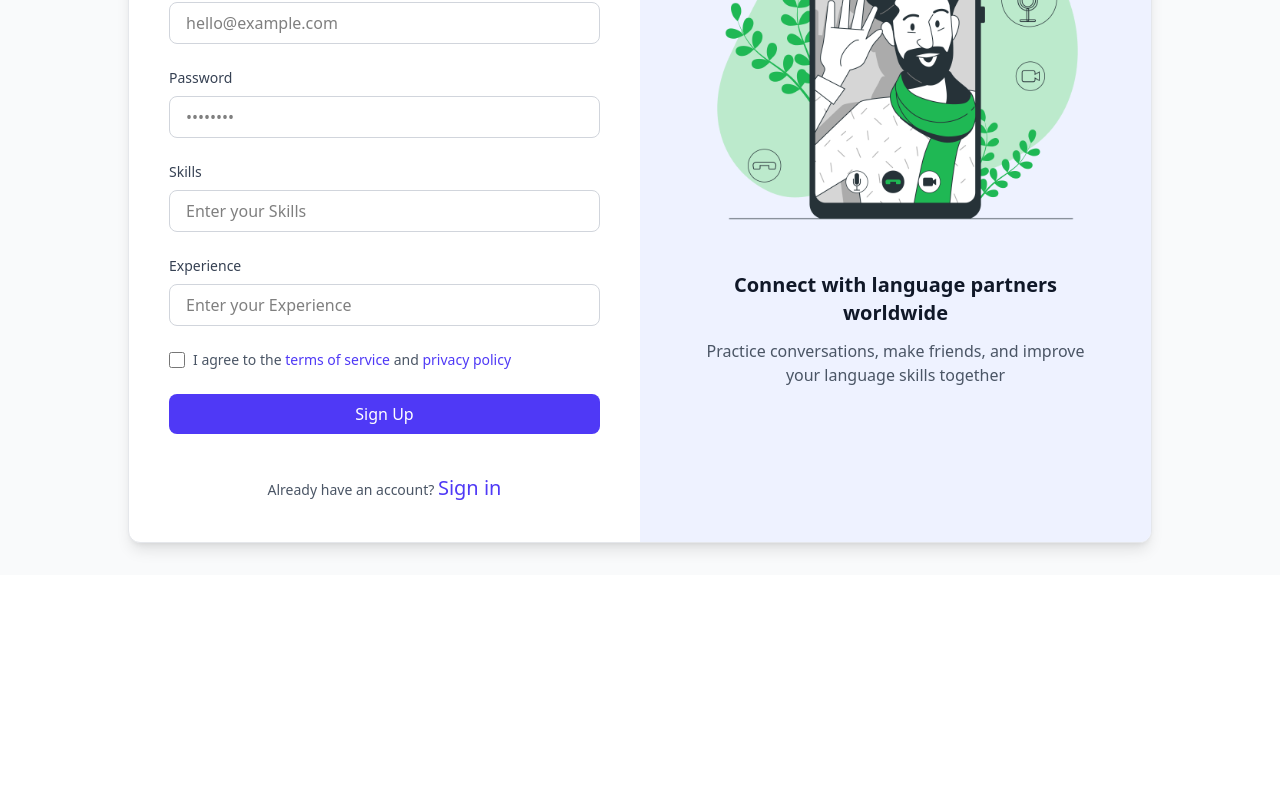
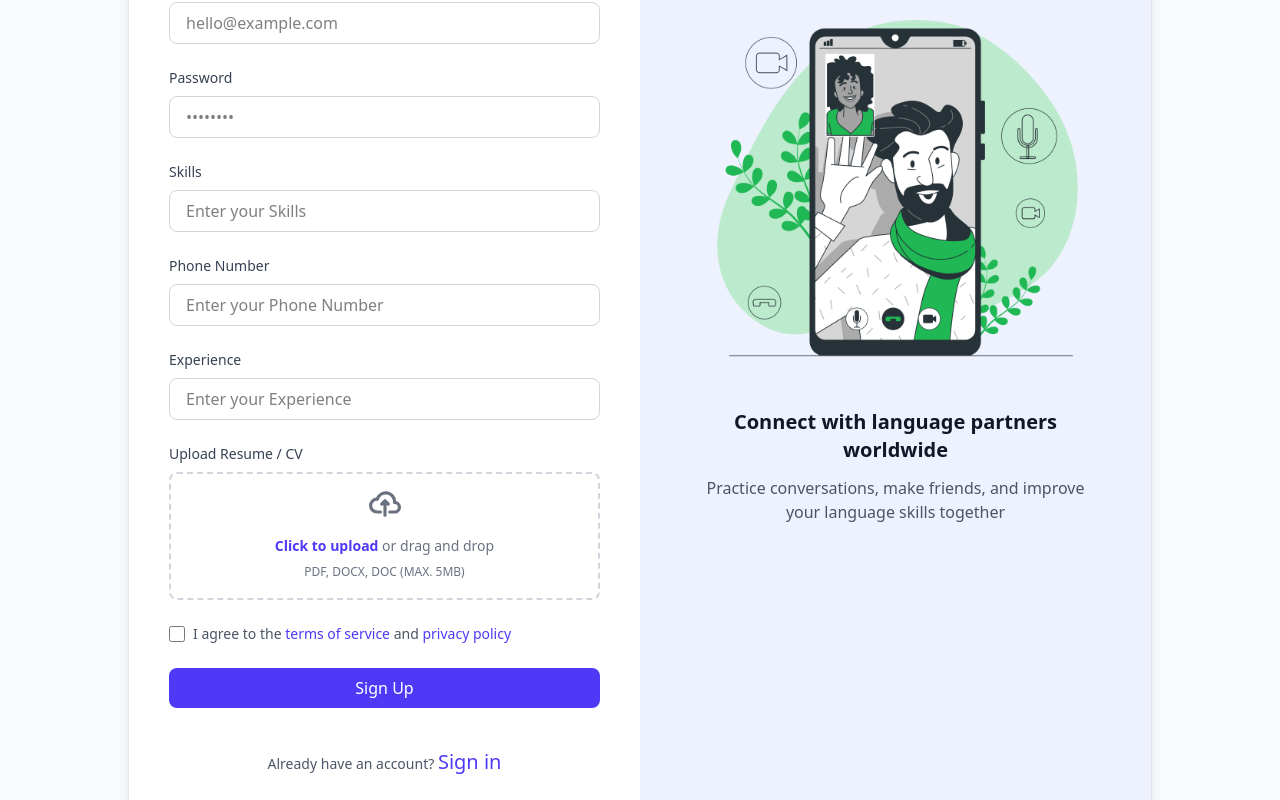
Before and after one commit to Sachin004-tech/ServEase, a React (Vite) app in the folder frontend/: page /signupprofessional in a window 1280 px wide. Shown: the part 394-1194 px from the top of the page. Before the commit the page ends 969 px from the top, so only its background shows below. Built offline with nearby package versions, Linux system fonts and the light colour scheme.

Commit message:
feat: document field in signup form

```diff
--- a/frontend/src/api/auth.jsx
+++ b/frontend/src/api/auth.jsx
@@ -12,9 +12,13 @@ export const CustomerSignup = async (signupData) => {
 
 export const ProfessionalSignup = async (signupData) => {
   try {
+    const isFormData = signupData instanceof FormData;
     const response = await axiosInstance.post(
       "/professional/signup",
-      signupData
+      signupData,
+      {
+        headers: isFormData ? { "Content-Type": "multipart/form-data" } : {},
+      }
     );
     return response.data;
   } catch (error) {
--- a/frontend/src/pages/register/SignUpCustomer.jsx
+++ b/frontend/src/pages/register/SignUpCustomer.jsx
@@ -8,8 +8,10 @@ import { unwrapResult } from "@reduxjs/toolkit"; //unwrapResult – Redux Toolki
 import { zodResolver } from "@hookform/resolvers/zod";
 import { customerSignupSchema } from "../../utils/schema/customerSignupSchema";
 import { toast } from "react-toastify";
+import { useNavigate } from "react-router-dom";
 
 const SignUpCustomer = () => {
+  const navigate = useNavigate();
   const dispatch = useDispatch();
   const { loading, error, user } = useSelector((state) => state.auth); //Redux store se authentication-related data nikal rahe hain (state.auth se)
 
@@ -38,6 +40,7 @@ const SignUpCustomer = () => {
       console.log(res);
 
       if (res.success) {
+        navigate("/");
         toast.success("Signup successful!");
       } else {
         toast.error("Email is already registered!");
--- a/frontend/src/pages/register/SignUpProfessional.jsx
+++ b/frontend/src/pages/register/SignUpProfessional.jsx
@@ -7,43 +7,52 @@ import { professionalUserSignup } from "../../redux/feature/auth/authSlice";
 import { unwrapResult } from "@reduxjs/toolkit";
 import { zodResolver } from "@hookform/resolvers/zod";
 import { professionalSignupSchema } from "../../utils/schema/professionalSignupSchema";
+import { useNavigate } from "react-router-dom";
+import { toast } from "react-toastify";
+import "react-toastify/dist/ReactToastify.css";
 
 const SignUpProfessional = () => {
-
+  const navigate = useNavigate();
   const dispatch = useDispatch();
   const { loading, error, user } = useSelector((state) => state.auth);
 
   const {
     register,
     handleSubmit,
+    watch,
     formState: { errors },
   } = useForm({
     resolver: zodResolver(professionalSignupSchema),
   });
 
+  const selectedFile = watch("file");
+
   const onSubmit = async (data) => {
     try {
-      //  Dispatching Redux thunk action
-      // This sends user data to Redux → then to API → backend
-      const resultAction = await dispatch(
-        professionalUserSignup({
-          name: data.name,
-          email: data.email,
-          password: data.password,
-          skill: data.skill,
-          experience: data.experience,
-        })
-      )
-      const res = unwrapResult(resultAction)         // unwrapResult extracts the actual payload returned from the thunk
-      console.log(res)
+      const formData = new FormData();
+      formData.append("name", data.name);
+      formData.append("email", data.email);
+      formData.append("password", data.password);
+      formData.append("skill", data.skill);
+      formData.append("experience", data.experience);
+      formData.append("phone", data.phone);
+
+      if (data.file && data.file[0]) {
+        formData.append("document", data.file[0]);
+      }
+
+      const resultAction = await dispatch(professionalUserSignup(formData));
+      const res = unwrapResult(resultAction);
+      console.log(res);
       if (res.success) {
-        alert("Signup successful!");
+        navigate("/");
+        toast.success(res.message || "Signup successful!");
       } else {
-        alert(res.message || "Email is already registered!");
+        toast.error(res.message || "Email is already registered!");
       }
     } catch (error) {
       console.error("Signup error:", error);
-      alert(
+      toast.error(
         error.message || "Signup failed. Please try again."
       );
     }
@@ -135,6 +144,21 @@ const SignUpProfessional = () => {
                   <p className="text-xs text-red-500 mt-1">{errors.skill.message}</p>
                 )}
               </div>
+              {/* {PhoneNumber} */}
+              <div className="flex flex-col gap-2">
+                <label className="text-sm font-medium text-gray-700 dark:text-gray-300">
+                  Phone Number
+                </label>
+                <input
+                  type="text"
+                  {...register("phone")}
+                  placeholder="Enter your Phone Number"
+                  className={`w-full px-4 py-2 rounded-lg border ${errors.phone ? 'border-red-500' : 'border-gray-300 dark:border-gray-600'} dark:bg-gray-700 dark:text-white focus:outline-none focus:ring-2 focus:ring-indigo-500`}
+                />
+                {errors.phone && (
+                  <p className="text-xs text-red-500 mt-1">{errors.phone.message}</p>
+                )}
+              </div>
 
               {/* Experience */}
               <div className="flex flex-col gap-2">
@@ -151,6 +175,49 @@ const SignUpProfessional = () => {
                   <p className="text-xs text-red-500 mt-1">{errors.experience.message}</p>
                 )}
               </div>
+
+              {/* FILE UPLOAD */}
+              <div className="flex flex-col gap-2">
+                <label className="text-sm font-medium text-gray-700 dark:text-gray-300">
+                  Upload Resume / CV
+                </label>
+                <div className={`relative flex flex-col items-center justify-center w-full h-32 border-2 border-dashed rounded-lg transition-colors cursor-pointer ${errors.file ? 'border-red-500 bg-red-50 dark:bg-red-900/10' : 'border-gray-300 dark:border-gray-600 hover:border-indigo-500 hover:bg-indigo-50 dark:hover:bg-indigo-900/10'}`}>
+                  <input
+                    type="file"
+                    {...register("file")}
+                    className="absolute inset-0 w-full h-full opacity-0 cursor-pointer z-10"
+                    accept=".pdf,.doc,.docx,.png,.jpg,.jpeg"
+                  />
+                  <div className="flex flex-col items-center justify-center pt-5 pb-6 px-4 text-center">
+                    <svg className={`w-8 h-8 mb-4 transition-colors ${selectedFile?.[0] ? 'text-indigo-600' : 'text-gray-500 dark:text-gray-400'}`} aria-hidden="true" xmlns="http://www.w3.org/2000/svg" fill="none" viewBox="0 0 20 16">
+                      <path stroke="currentColor" strokeLinecap="round" strokeLinejoin="round" strokeWidth="2" d="M13 13h3a3 3 0 0 0 0-6h-.025A5.56 5.56 0 0 0 16 6.5 5.5 5.5 0 0 0 5.207 5.021C5.137 5.017 5.071 5 5 5a4 4 0 0 0 0 8h2.167M10 15V6m0 0L8 8m2-2 2 2" />
+                    </svg>
+                    {selectedFile?.[0] ? (
+                      <div className="animate-in fade-in slide-in-from-bottom-2 duration-300">
+                        <p className="mb-2 text-sm text-indigo-600 font-semibold truncate max-w-xs">
+                          {selectedFile[0].name}
+                        </p>
+                        <p className="text-xs text-gray-500 dark:text-gray-400">
+                          {(selectedFile[0].size / 1024 / 1024).toFixed(2)} MB
+                        </p>
+                      </div>
+                    ) : (
+                      <>
+                        <p className="mb-2 text-sm text-gray-500 dark:text-gray-400">
+                          <span className="font-semibold text-indigo-600">Click to upload</span> or drag and drop
+                        </p>
+                        <p className="text-xs text-gray-500 dark:text-gray-400">
+                          PDF, DOCX, DOC (MAX. 5MB)
+                        </p>
+                      </>
+                    )}
+                  </div>
+                </div>
+                {errors.file && (
+                  <p className="text-xs text-red-500 mt-1">{errors.file.message}</p>
+                )}
+              </div>
+
 
               {/* TERMS CHECKBOX */}
               <div className="flex items-center gap-2">
--- a/frontend/src/utils/schema/professionalSignupSchema.ts
+++ b/frontend/src/utils/schema/professionalSignupSchema.ts
@@ -11,7 +11,19 @@ export const professionalSignupSchema = z.object({
         )
         .nonempty("Password is required"),
     skill: z.string().min(2, "Please enter your skills").nonempty("Skill is required"),
+    phone: z
+        .string()
+        .regex(/^[0-9]{10}$/, "Phone number must be exactly 10 digits")
+        .nonempty("Phone number is required"),
+    address: z.string().min(5, "Address must be at least 5 characters long").nonempty("Address is required"),
     experience: z.string().nonempty("Experience is required"),
+    file: z
+        .any()
+        .refine((files) => files?.length > 0, "Proof of work/CV is required")
+        .refine(
+            (files) => files?.[0]?.size <= 5000000,
+            `Max file size is 5MB.`
+        ),
     terms: z.literal(true, {
         message: "You must accept the terms and conditions",
     }),
```
